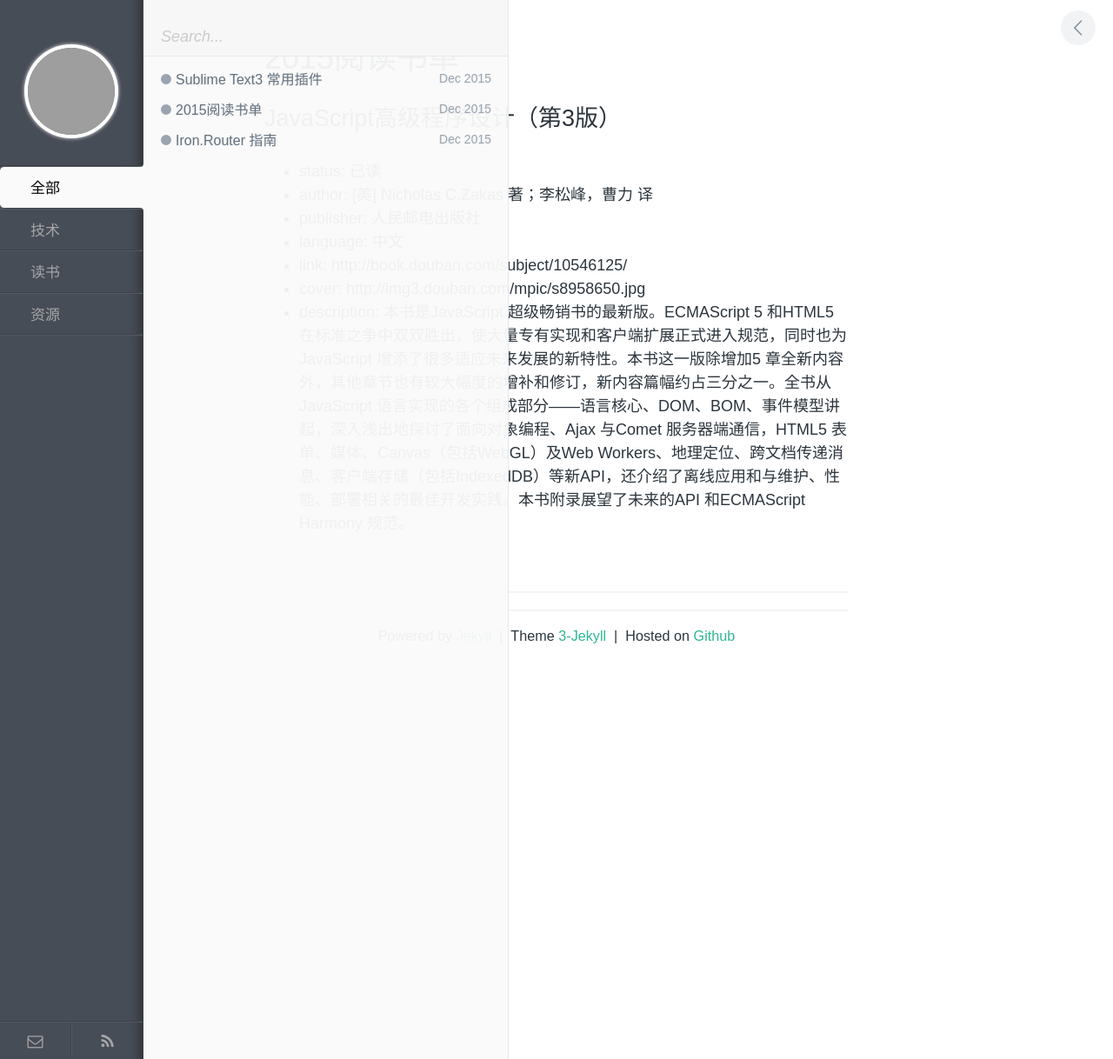
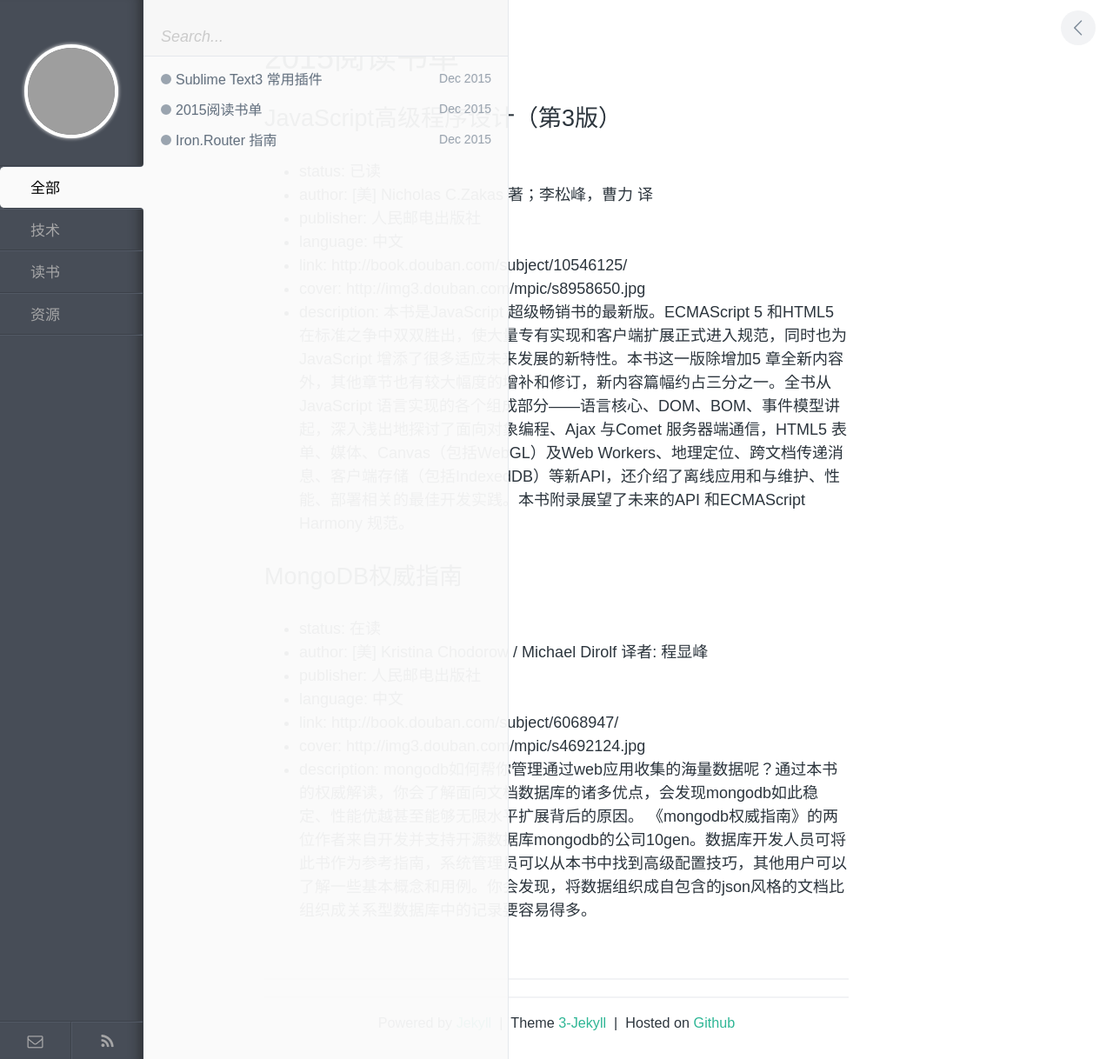
Before and after one commit to npmcdn-to-unpkg-bot/tomtangrx.github.io, a Jekyll site: the page built from _posts/book/2015-12-05-book-list-of-2015.md, in a window 1280 px wide. Shown: the whole page at 87% size. Built offline with Jekyll 4.4.1, drawn with Linux system fonts in a browser that asks for light colours; comment, search, counter and statistics services are not loaded; grey boxes are pictures that could not be loaded.

Commit message:
添加书单  MongoDB权威指南

```diff
--- a/_posts/book/2015-12-05-book-list-of-2015.md
+++ b/_posts/book/2015-12-05-book-list-of-2015.md
@@ -14,3 +14,15 @@ keywords: 阅读,书单,2015
 - link: http://book.douban.com/subject/10546125/
 - cover: http://img3.douban.com/mpic/s8958650.jpg
 - description: 本书是JavaScript 超级畅销书的最新版。ECMAScript 5 和HTML5 在标准之争中双双胜出，使大量专有实现和客户端扩展正式进入规范，同时也为JavaScript 增添了很多适应未来发展的新特性。本书这一版除增加5 章全新内容外，其他章节也有较大幅度的增补和修订，新内容篇幅约占三分之一。全书从JavaScript 语言实现的各个组成部分——语言核心、DOM、BOM、事件模型讲起，深入浅出地探讨了面向对象编程、Ajax 与Comet 服务器端通信，HTML5 表单、媒体、Canvas（包括WebGL）及Web Workers、地理定位、跨文档传递消息、客户端存储（包括IndexedDB）等新API，还介绍了离线应用和与维护、性能、部署相关的最佳开发实践。本书附录展望了未来的API 和ECMAScript Harmony 规范。
+
+
+## MongoDB权威指南
+
+- status: 在读
+- author: [美] Kristina Chodorow / Michael Dirolf  译者: 程显峰
+- publisher: 人民邮电出版社
+- language: 中文
+- link: http://book.douban.com/subject/6068947/
+- cover: http://img3.douban.com/mpic/s4692124.jpg
+- description: mongodb如何帮你管理通过web应用收集的海量数据呢？通过本书的权威解读，你会了解面向文档数据库的诸多优点，会发现mongodb如此稳定、性能优越甚至能够无限水平扩展背后的原因。
+《mongodb权威指南》的两位作者来自开发并支持开源数据库mongodb的公司10gen。数据库开发人员可将此书作为参考指南，系统管理员可以从本书中找到高级配置技巧，其他用户可以了解一些基本概念和用例。你会发现，将数据组织成自包含的json风格的文档比组织成关系型数据库中的记录要容易得多。
```
